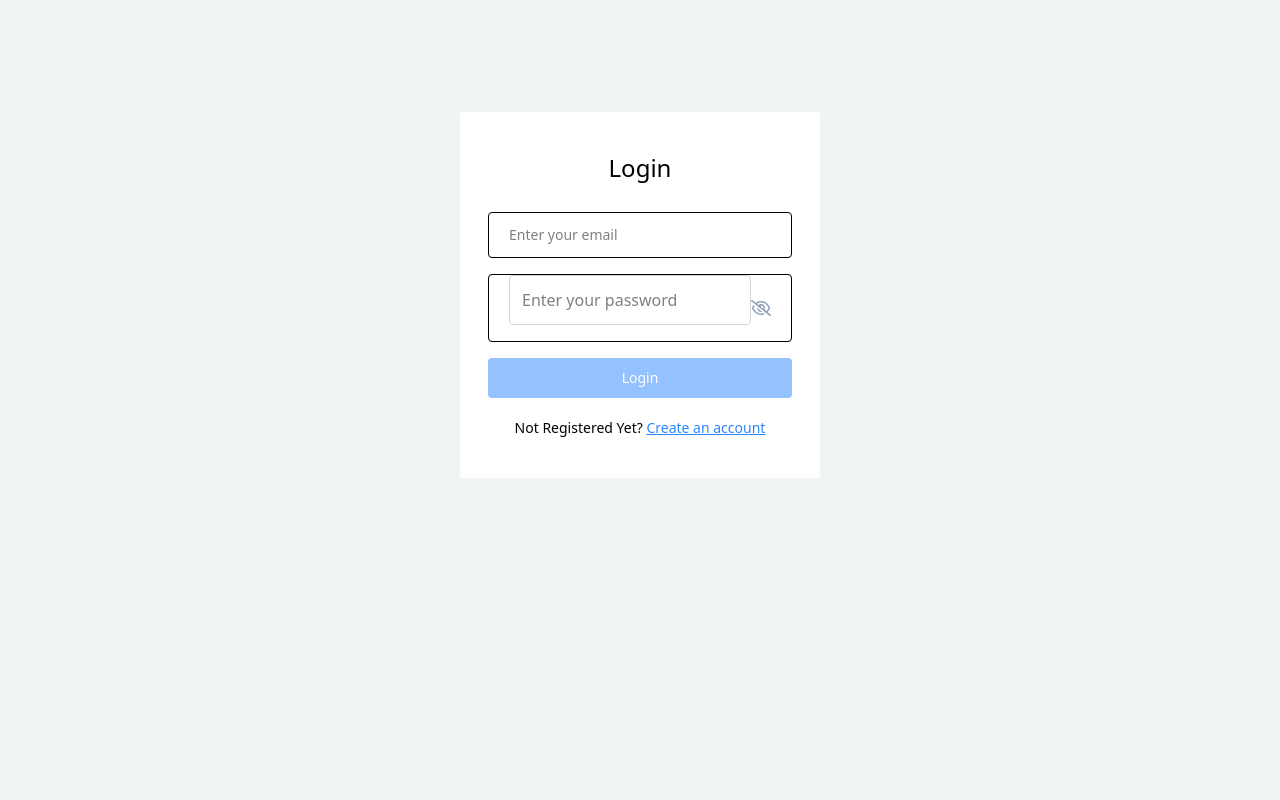
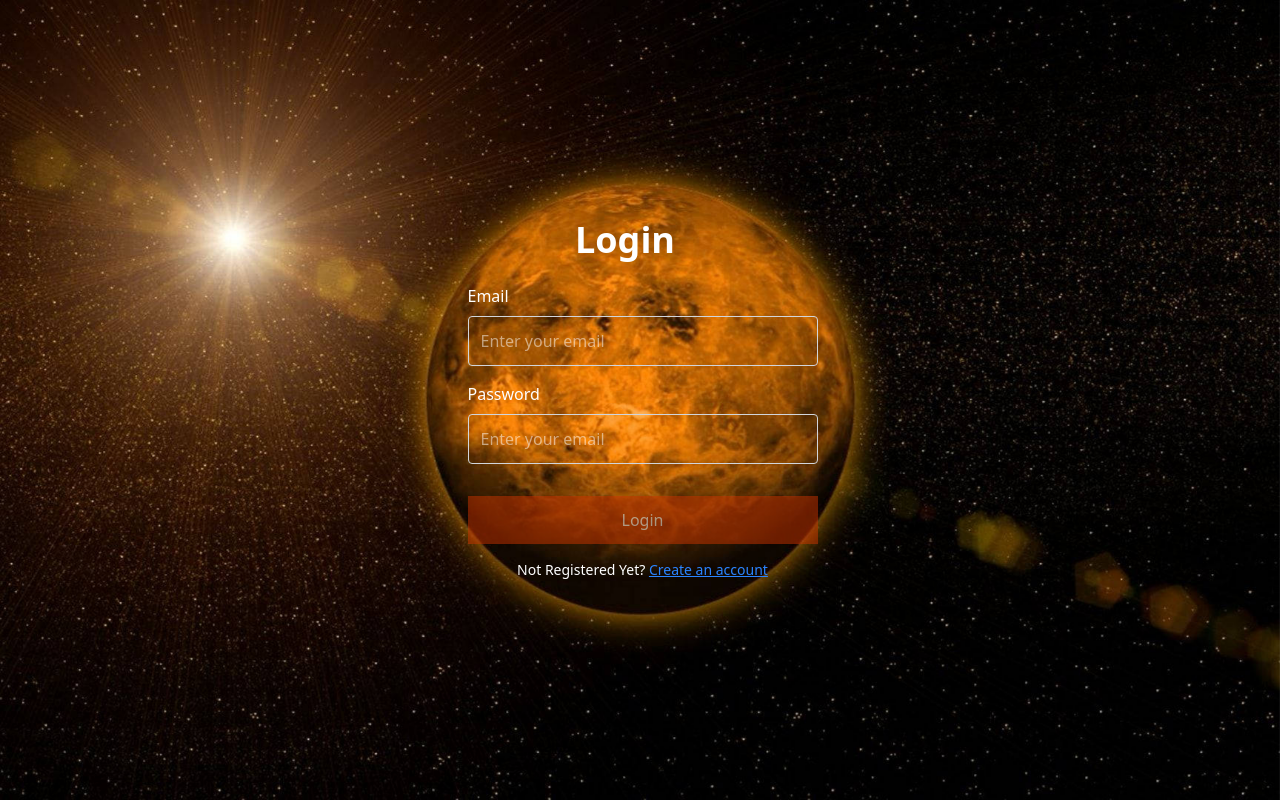
Before and after one commit to nuts06/fullstack-notes-app, a React (Vite) app in the folder frontend/: page /login in a window 1280 px wide. Built offline with nearby package versions, Linux system fonts and the light colour scheme.

Commit message:
fix the login page with the new theme

```diff
--- a/frontend/src/pages/Login/Login.jsx
+++ b/frontend/src/pages/Login/Login.jsx
@@ -4,15 +4,17 @@ import {Link, useNavigate} from "react-router-dom"
 import { validateEmail } from '../../utils/helper'
 import axios from 'axios'
 import { ToastContainer, toast } from 'react-toastify'
+import RegisterBackground from "../../assets/images/venusregister.jpg"
 
 const Login = () => {
   const [email, setEmail] = useState("")
   const [password, setPassword] = useState("")
-  // const [error, setError] = useState("")
   const [emailError, setEmailError] = useState("")
   const [passwordError, setPasswordError] = useState("")
   const navigate = useNavigate()
 
+
+  // api calling for the handle login
   const handleLogin = async(e) =>{
     e.preventDefault()
 
@@ -41,15 +43,31 @@ const Login = () => {
         setPassword("")
         setTimeout(()=> navigate("/"), 3000)
       }
+      // console.log("response natasha", response.data.user.name)
+      localStorage.setItem("userName", response.data.user.name);
+      window.dispatchEvent(new Event("userLoggedIn"));
     })
     .catch(err =>{
       console.log("Login error", err);
-      if(err.response && err.response.status === 400)
-        alert(err.response.data.message)
+      if(err.response && err.response.status === 400){
+        // alert(err.response.data.message)
+      toast.error(err.response.data.message,{
+        position: 'top-right',
+        autoClose:2000
+      })}
       else if(err.response && err.response.status === 401)
-        alert("Invalid credentials")
-      else
-        alert("Something went wrong")
+      {
+        toast.error("Invalid credentials", {
+          position: 'top-right',
+          autoClose: 3000
+        });
+      }
+      else {
+        toast.error("Something went wrong", {
+          position: 'top-right',
+          autoClose: 3000
+        });
+      }
     })
     setEmail("")
     setPassword("")
@@ -58,39 +76,67 @@ const Login = () => {
     setEmailError("")
     // LoginAPI
   }
+
+
   return (
-    <div className='flex items-center justify-center mt-28 '>
-      <div className='w-90 rounded bg-white px-7 py-10'>
-        <form onSubmit={handleLogin}>
-          <h4 className='text-2xl mb-7 text-center'>Login</h4>
-          <input
+    <div className="relative w-full h-screen">
+      {/* Background Image */}
+      <img
+        className="fixed top-0 left-0 w-full h-full object-cover -z-10"
+        src={RegisterBackground}
+        alt="Background"
+      />
+      {/* Form Container */}
+      <div className="flex justify-center items-center h-full px-4">
+      <form onSubmit={handleLogin} className="ml-4 sm:ml-10 md:ml-[5px] flex flex-col">
+      <h2 className="text-4xl font-semibold mb-6 text-center text-white mr-[35px]">Login</h2>
+      {/* <input
         type="text"
         placeholder='Enter your email'
-            className='input-box'
+        className="w-72 md:w-80 p-3 text-black border border-gray-300 rounded focus:outline-none focus:ring-2 focus:ring-blue-500 mb-2"
         value={email}
         onChange={(e)=>{
           setEmail(e.target.value)
           setEmailError("")
         }}
+      /> */}
+      <label className="block mb-2 text-white">Email</label>
+              <input
+                type="text"
+                value={email}
+                onChange={(e)=>{
+                  setEmail(e.target.value)
+                  setEmailError("")
+                }}
+                className="w-[350px] text-white p-3 border border-gray-300 rounded mb-4 focus:outline-none focus:ring-2 focus:ring-blue-500"
+                placeholder="Enter your email"
+                required
               />
       {emailError && <p className='text-red-500 text-sm -mt-3 pb-3'>{emailError}</p>}
-          <Password
-            password={password}
-            setPassword={setPassword}
+
+      <label className="block mb-2 text-white">Password</label>
+              <input
+                type="password"
+                value={password}
                 onChange={(e)=>{
                   setPassword(e.target.value)
                   setPasswordError("")
                 }}
+                className="w-[350px] text-white p-3 border border-gray-300 rounded mb-4 focus:outline-none focus:ring-2 focus:ring-blue-500"
+                placeholder="Enter your email"
+                required
               />
+
+
         {passwordError && <p className='text-red-500 text-sm pb-1'>{passwordError}</p>}
 
-          <button type='submit' disabled={!email || !password} className={`btn-primary mt-4 h-10 ${(!email || !password) ? 'opacity-50 cursor-not-allowed' : 'cursor-pointer'}`}>Login</button>
-          <p className='text-sm text-center mt-4'>Not Registered Yet? {" "}<Link to={"/signup"} className='font-medium underline text-[#2B85FF]'>Create an account</Link></p>
+        <button type='submit' disabled={!email || !password} className={`bg-orange-700 transition-all text-white mt-4 w-[350px] h-[48px]   ${(!email || !password) ? 'opacity-50 cursor-not-allowed' : 'cursor-pointer'}`}>Login</button>
+
+        <p className='text-sm text-center mt-4 text-white'>Not Registered Yet? {" "}<Link to={"/register"} className='font-medium underline text-[#2B85FF]'>Create an account</Link></p>
       </form>
       </div>
       <ToastContainer />
     </div>
-
   )
 }
 
```
Lines whose indentation alone changed are shown as unchanged.
